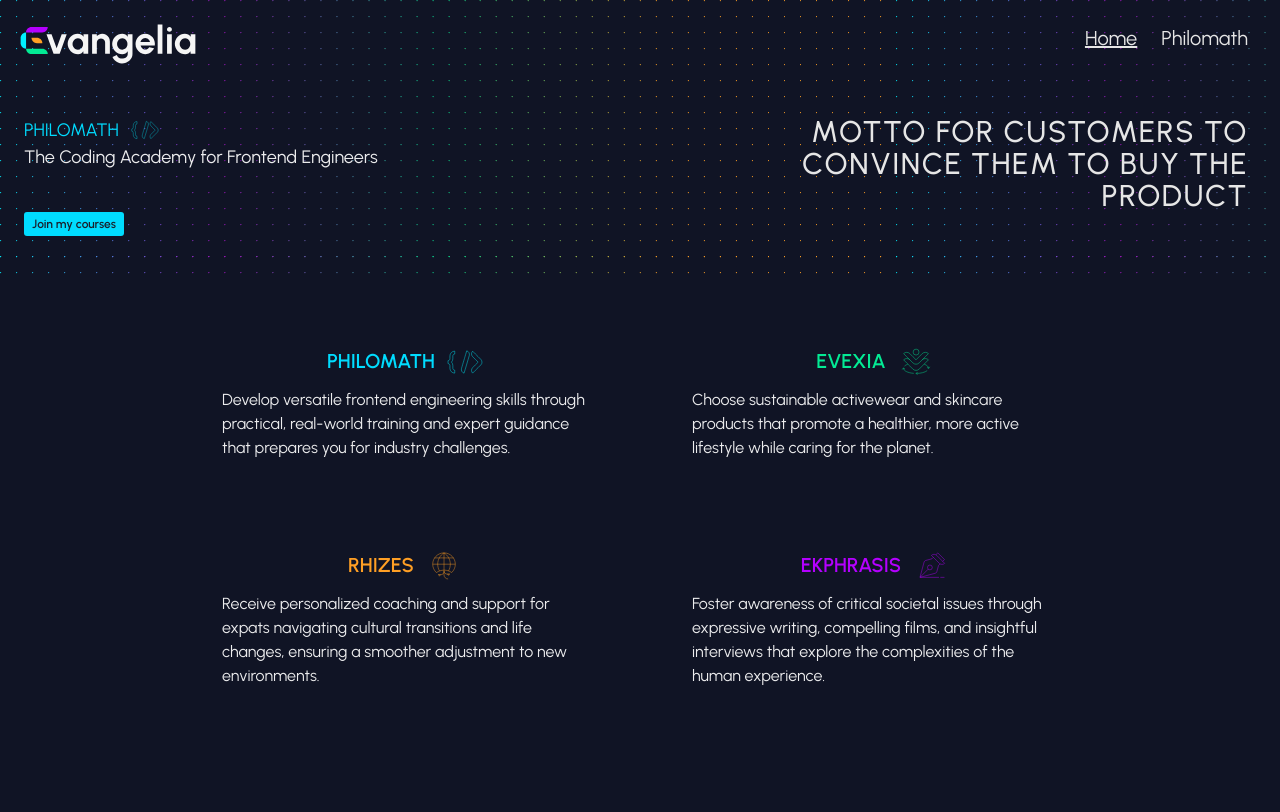
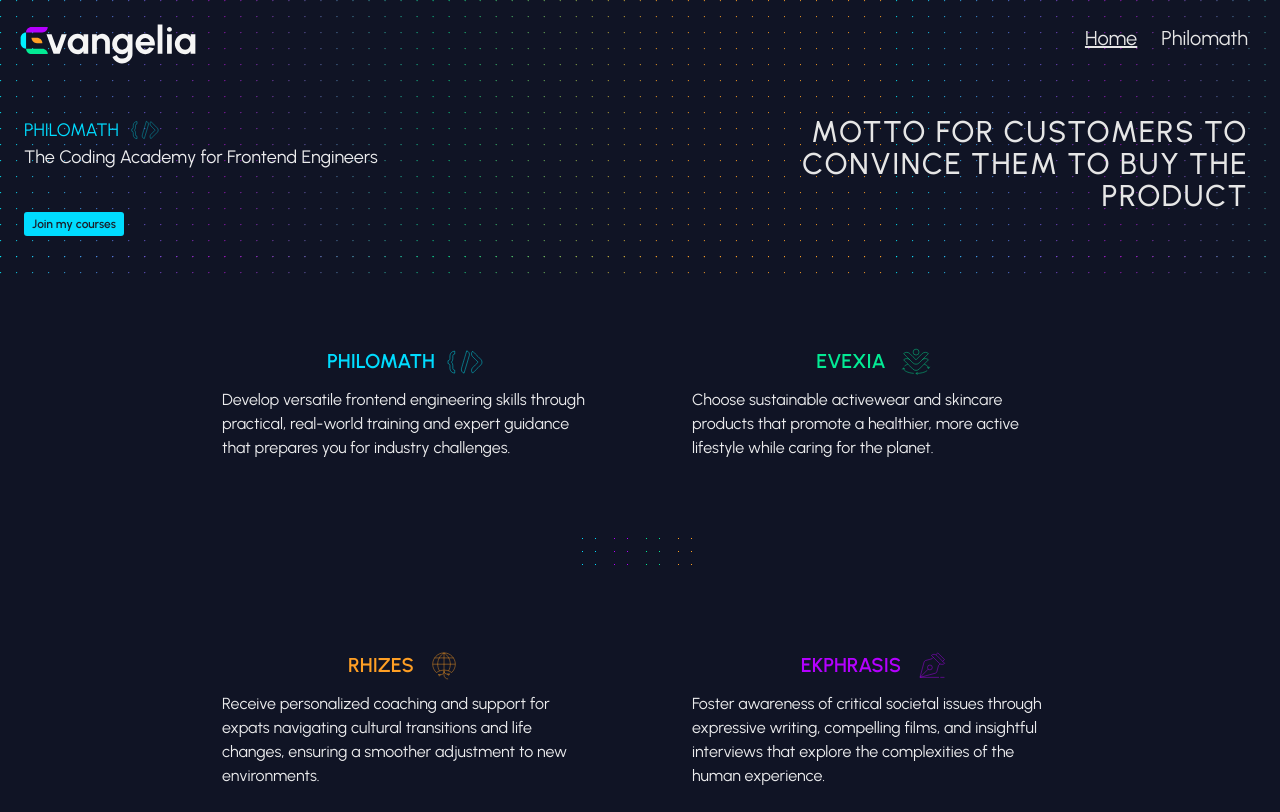
Before and after one commit to evangelia-business/website, a Next.js app: page /en in a window 1280 px wide. Built offline with nearby package versions, Linux system fonts and the light colour scheme.

Commit message:
#5 added colorfoul box in the center of products section

```diff
--- a/src/components/Products/Products.tsx
+++ b/src/components/Products/Products.tsx
@@ -43,7 +43,7 @@ const ProductsSection: React.FC<ProductsSectionProps> = () => {
       direction="column"
       width="100%"
       padding={14}
-      gap={24}
+      gap={12}
       justifyContent="space-between"
       alignItems="center"
     >
@@ -59,6 +59,51 @@ const ProductsSection: React.FC<ProductsSectionProps> = () => {
             <ProductCard {...product} />
           </Box>
         ))}
+      </Flex>
+      <Flex
+        display={{ base: 'none', md: 'flex' }}
+        direction="row"
+        paddingY={8}
+        width="100%"
+        justifyContent="center"
+      >
+        <Box
+          display={{ base: 'none', md: 'block' }}
+          width={8}
+          height={9}
+          background="var(--background-blue-dots)"
+          backgroundRepeat="repeat"
+          justifySelf="center"
+          backgroundSize="13px 13px"
+        />
+
+        <Box
+          display={{ base: 'none', md: 'block' }}
+          width={8}
+          height={9}
+          background="var(--background-purple-dots)"
+          backgroundRepeat="repeat"
+          justifySelf="center"
+          backgroundSize="13px 13px"
+        />
+        <Box
+          display={{ base: 'none', md: 'block' }}
+          width={8}
+          height={9}
+          background="var(--background-green-dots)"
+          backgroundRepeat="repeat"
+          justifySelf="center"
+          backgroundSize="13px 13px"
+        />
+        <Box
+          display={{ base: 'none', md: 'block' }}
+          width={8}
+          height={9}
+          background="var(--background-orange-dots)"
+          backgroundRepeat="repeat"
+          justifySelf="center"
+          backgroundSize="13px 13px"
+        />
       </Flex>
       <Flex
         direction={{ base: 'column', md: 'row' }}
--- a/src/styles/settings/variables.css
+++ b/src/styles/settings/variables.css
@@ -5,4 +5,8 @@
   --green-hex: #03ea94;
   --orange-hex: #ff9f24;
   --purple-hex: #b400ff;
+  --background-blue-dots: radial-gradient(#00dcff 5%, transparent 0);
+  --background-purple-dots: radial-gradient(#b400ff 5%, transparent 0);
+  --background-orange-dots: radial-gradient(#ff9f24 5%, transparent 0);
+  --background-green-dots: radial-gradient(#03ea94 5%, transparent 0);
 }
```
